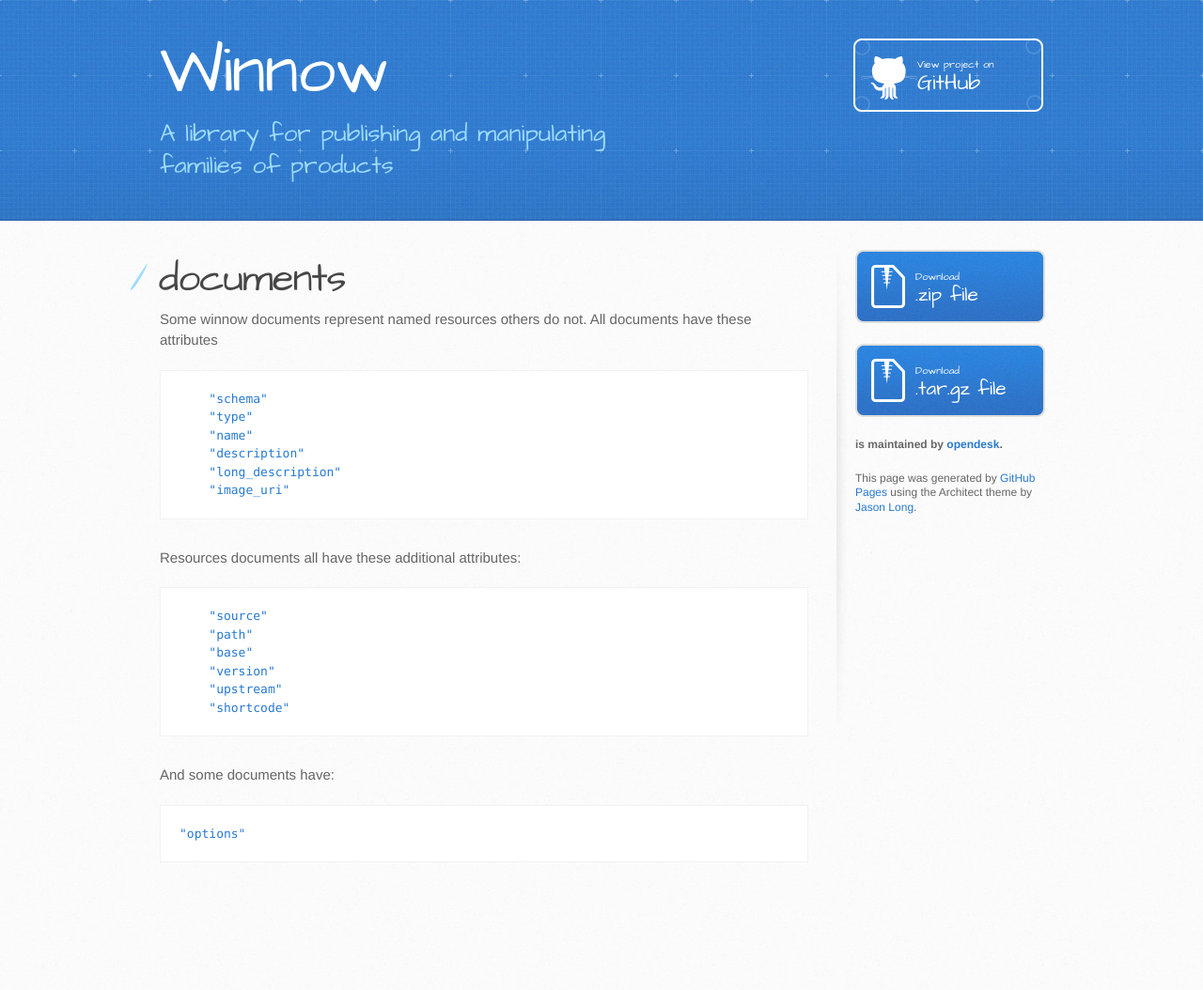
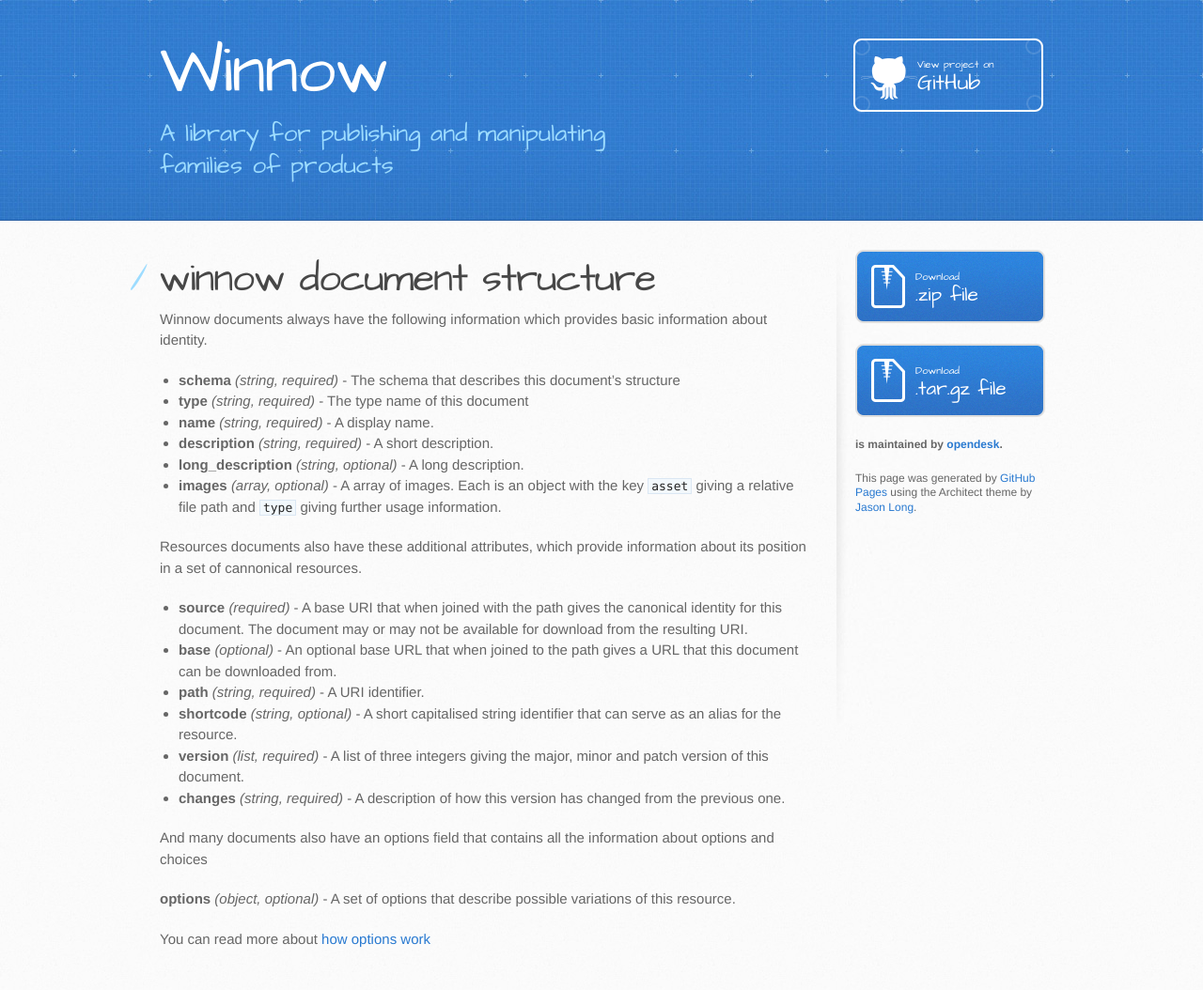
Before and after one commit to opendesk/winnow, a Jekyll site: the page built from documents.md, in a window 1280 px wide. Shown: the whole page at 94% size. Built offline with Jekyll 4.4.1, drawn with Linux system fonts in a browser that asks for light colours; before the commit the page ends 971 px from its top, so only the background shows below that.

Commit message:
updating docs

````diff
--- a/documents.md
+++ b/documents.md
@@ -2,26 +2,28 @@
 layout: default
 ---
 
-# documents
+# winnow document structure
 
-Some winnow documents represent named resources others do not. All documents have these attributes
+Winnow documents always have the following information which provides basic information about identity.
 
-        "schema"
-        "type"
-        "name"
-        "description"
-        "long_description"
-        "image_uri"
++ **schema** *(string, required)* - The schema that describes this document's structure
++ **type** *(string, required)* - The type name of this document
++ **name** *(string, required)* - A display name.
++ **description** *(string, required)* - A short description.
++ **long_description** *(string, optional)* - A long description.
++ **images** *(array, optional)* - A array of images. Each is an object with the key ```asset``` giving a relative file path and ```type``` giving further usage information.
 
-Resources documents all have these additional attributes:
+Resources documents also have these additional attributes, which provide information about its position in a set of cannonical resources.
 
-        "source"
-        "path"
-        "base"
-        "version"
-        "upstream"
-        "shortcode"
++ **source** *(required)* - A base URI that when joined with the path gives the canonical identity for this document. The document may or may not be available for download from the resulting URI.
++ **base** *(optional)* - An optional base URL that when joined to the path gives a URL that this document can be downloaded from.
++ **path** *(string, required)* - A URI identifier.
++ **shortcode** *(string, optional)* - A short capitalised string identifier that can serve as an alias for the resource.
++ **version** *(list, required)* - A list of three integers giving the major, minor and patch version of this document.
++ **changes** *(string, required)* - A description of how this version has changed from the previous one.
 
-And some documents have:
+And many documents also have an options field that contains all the information about options and choices
 
-    "options"
+ **options** *(object, optional)* - A set of options that describe possible variations of this resource.
+
+ You can read more about [how options work](options.html)
````
Also changed, not shown: index.html (+8 -12 lines), options.md (+10 -8 lines), references.md (added, +59 -0 lines), winnow.md (deleted, +0 -86 lines).
